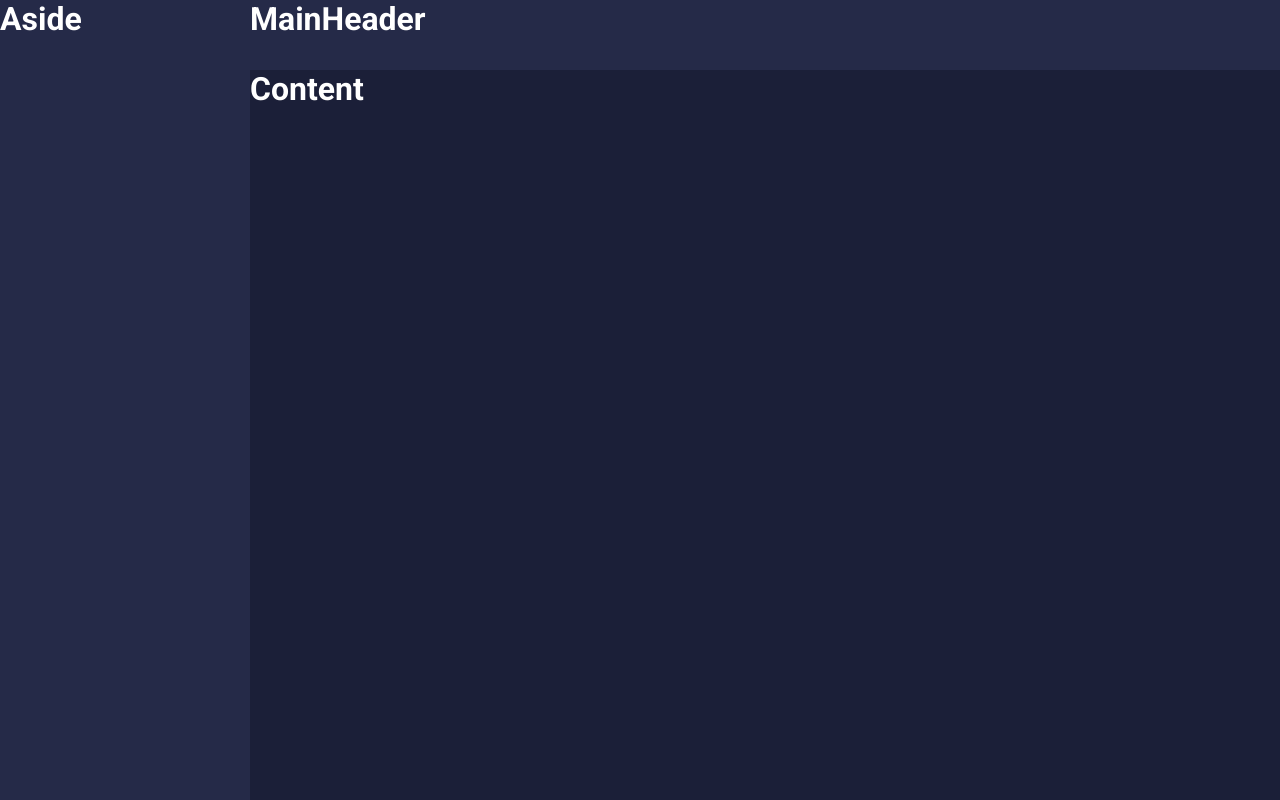
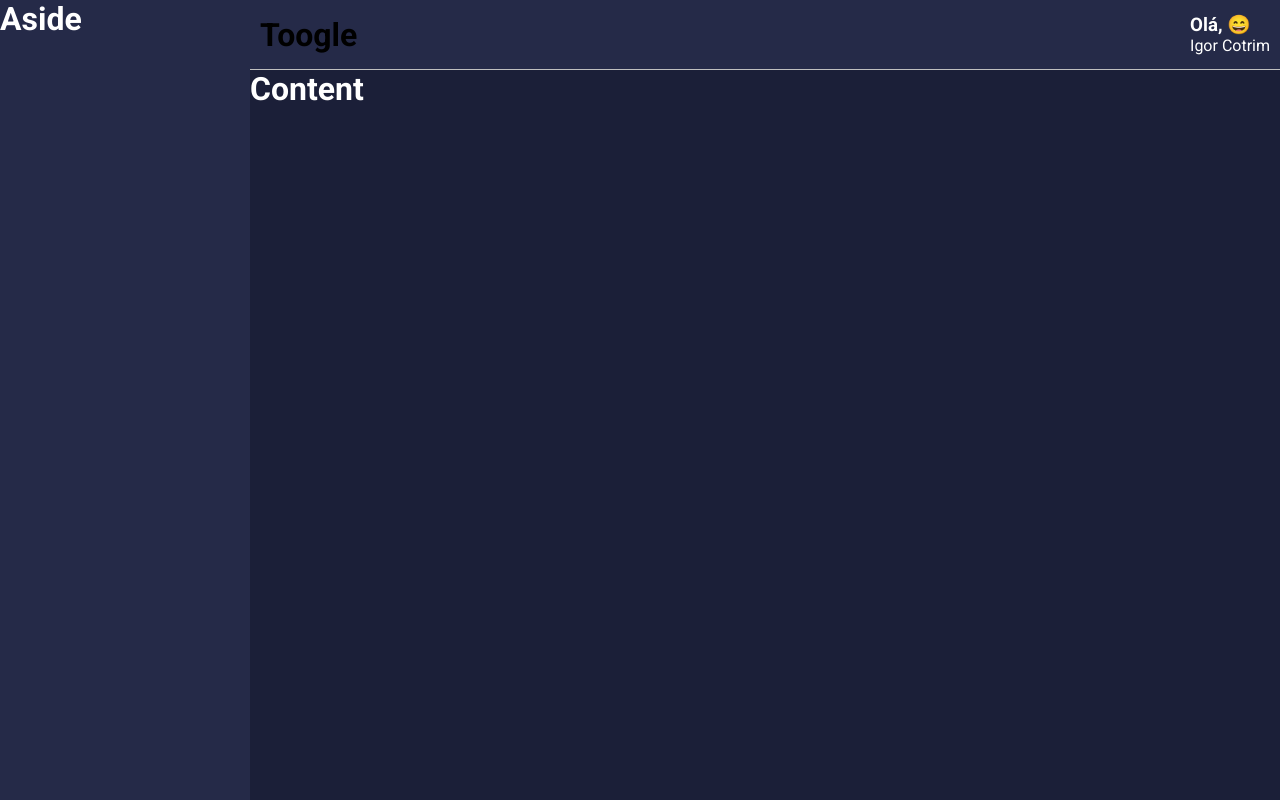
Before and after one commit to igor-cotrim/minha-carteira, a React (Create React App) app: page / in a window 1280 px wide. Built offline with nearby package versions, Linux system fonts and the light colour scheme.

Commit message:
create header

```diff
--- a/src/components/main-header/index.tsx
+++ b/src/components/main-header/index.tsx
@@ -1,9 +1,22 @@
+import { useMemo } from "react"
+import { emojis } from "../../utils/emojis"
+
 import * as S from "./styles"
 
 const MainHeader = () => {
+  const emoji = useMemo(() => {
+    const indice = Math.floor(Math.random() * emojis.length)
+
+    return emojis[indice]
+  }, [])
+
   return (
     <S.Container>
-      <h1>MainHeader</h1>
+      <h1>Toogle</h1>
+      <S.Profile>
+        <S.Welcome>Olá, {emoji}</S.Welcome>
+        <S.Username>Igor Cotrim</S.Username>
+      </S.Profile>
     </S.Container>
   )
 }
--- a/src/components/main-header/styles.ts
+++ b/src/components/main-header/styles.ts
@@ -3,7 +3,24 @@ import styled, { css } from 'styled-components';
 export const Container = styled.div`
   ${({theme}) => css`
     grid-area: MH;
-    color: ${theme.colors.white};
     background: ${theme.colors.secondary};
+    display: flex;
+    align-items: center;
+    justify-content: space-between;
+    padding: 0 10px;
+    border-bottom: 1px solid ${theme.colors.gray};
   `}
 `;
+export const Profile = styled.div`
+  ${({theme}) => css`
+    color: ${theme.colors.white};
+  `}
+`;
+export const Welcome = styled.h3`
+  ${({theme}) => css`
+  `}
+`;
+export const Username = styled.span`
+  ${({theme}) => css`
+  `}
+`;
--- /dev/null
+++ b/src/utils/emojis.ts
@@ -0,0 +1,8 @@
+export const emojis =  [
+  '🤑',
+  '🤩',
+  '😍',
+  '😎',
+  '😄',
+  '😊',
+]
```
